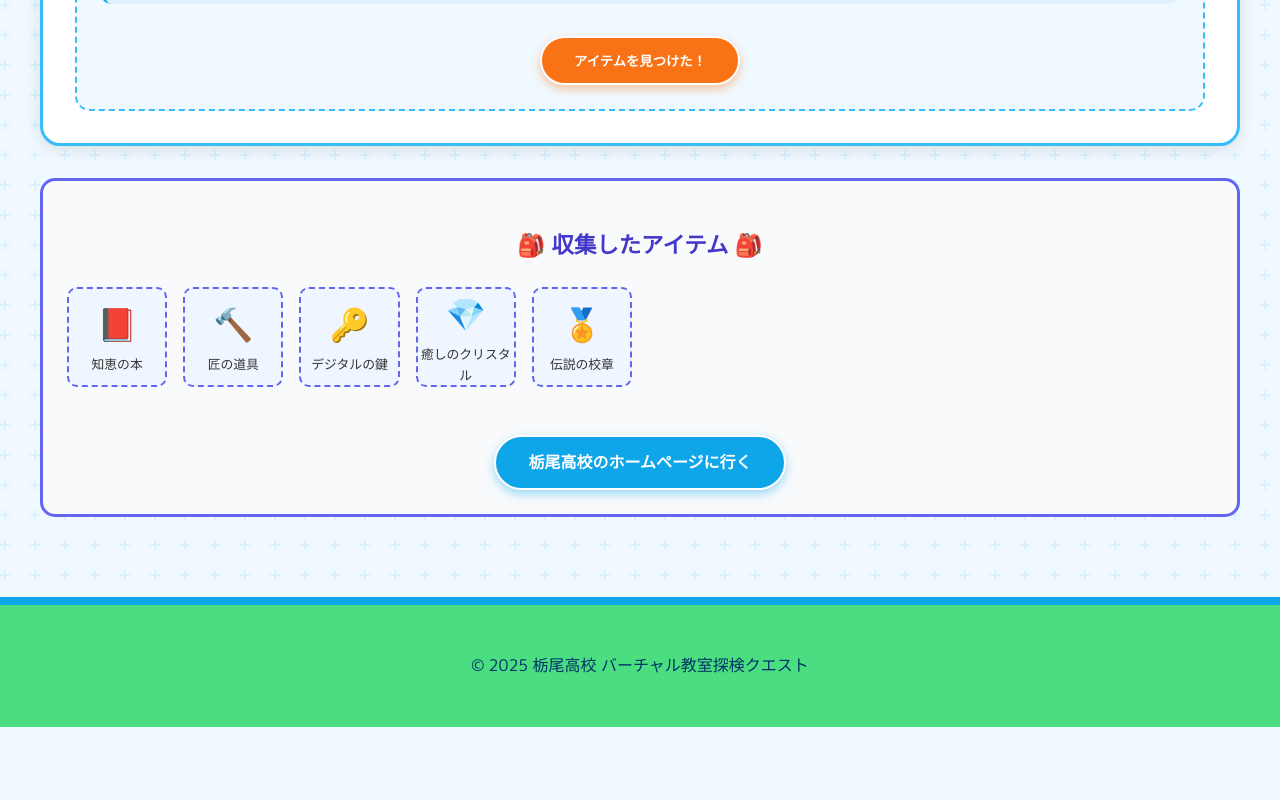
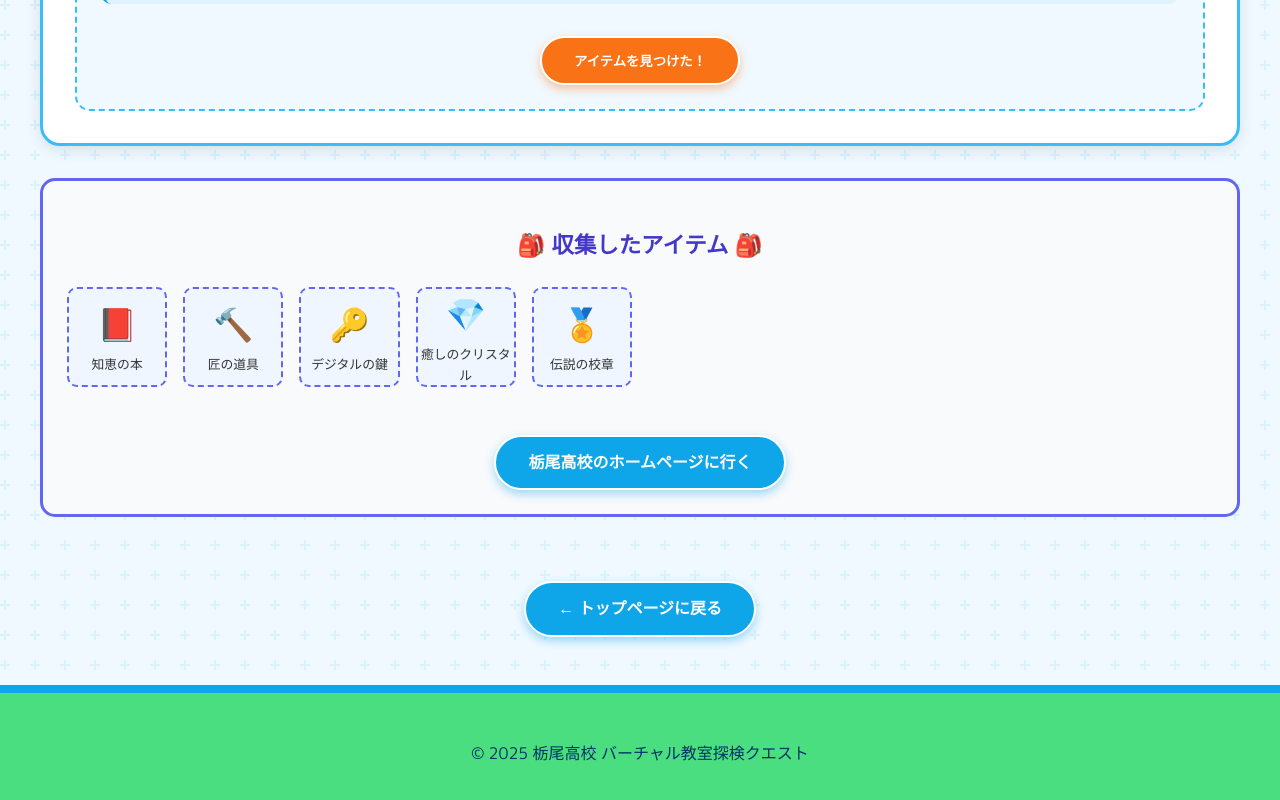
Before and after one commit to KantaYamamotoShiba/TochioHighschoolVirtualTour, a plain HTML site: page index_2.html in a window 1280 px wide. Shown: the part 2220-3020 px from the top of the page. Before the commit the page ends 2947 px from the top, so only its background shows below. Drawn offline with Linux system fonts and the light colour scheme.

Commit message:
Update index_2.html

```diff
--- a/index_2.html
+++ b/index_2.html
@@ -763,6 +763,13 @@
       </div>
     </div>
 
+<div class="button-container">
+  <a href="index.html" class="button">
+    ← トップページに戻る
+  </a>
+</div>
+
+
     <footer>
       <p>© 2025 栃尾高校 バーチャル教室探検クエスト</p>
     </footer>
```
